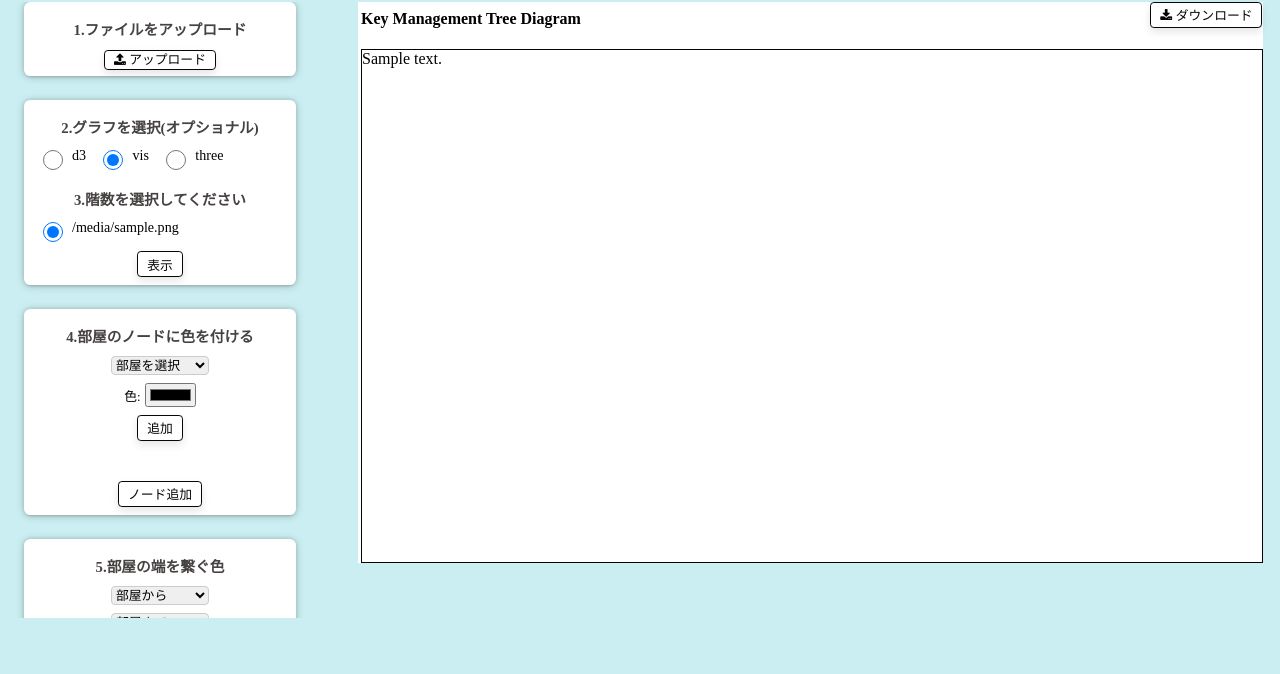
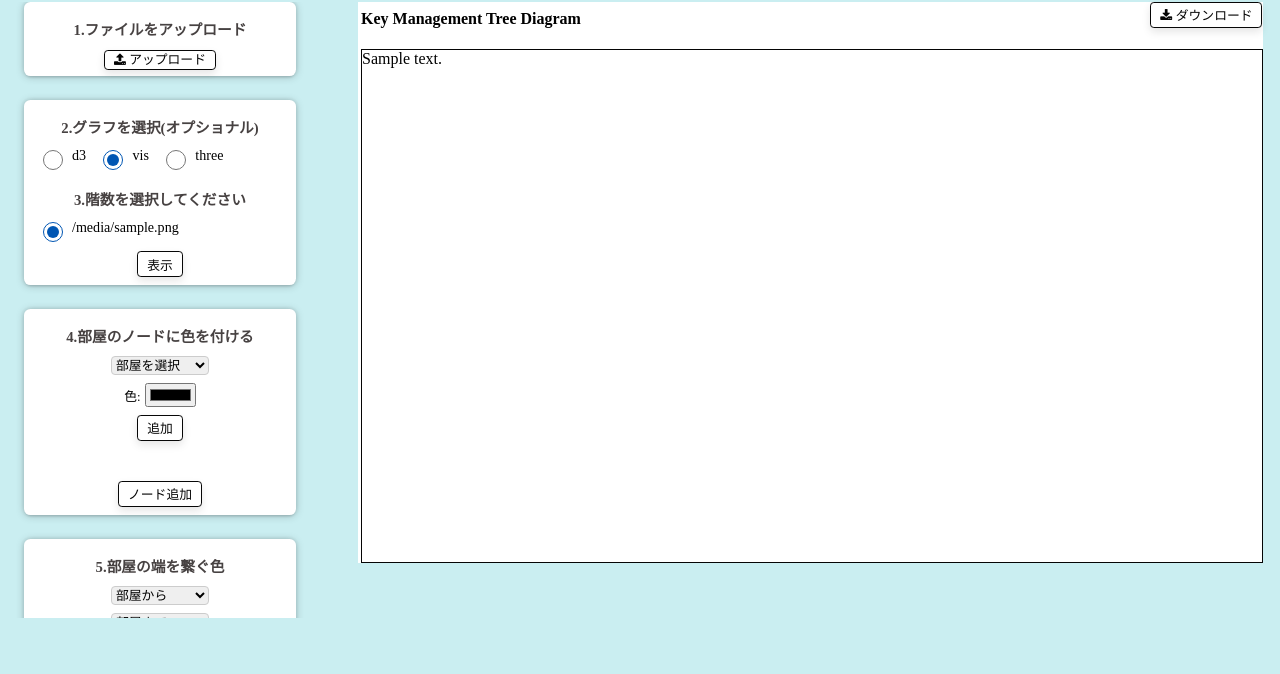
Before and after one commit to Sandesh-BuildApp/keyManageApp, a Flask app: template templates/keyManage.html in a window 1280 px wide, with the box ticked. Shown: the part 126-800 px from the top of the page. Run offline with Flask 3, Linux system fonts and the light colour scheme; the template is opened without the code that fills it: most values are stand-ins (such as "Sample title", 1, 10 or a date in 2020).

```diff
--- a/static/keyManage.css
+++ b/static/keyManage.css
@@ -109,6 +109,13 @@ h4{
     width: 2.5vw;
     height: 2.5vh;
 }
+/* Apply red color to the label when the radio button is checked */
+.file-option input[type="radio"]:checked,
+.visualization-option input[type="radio"]:checked {
+    /* border-color: red; */
+    accent-color: #0056b3;
+}
+
 .visualization-options label, .file-option label {
     margin: 0;
     font-size: 1.1vw;
```
